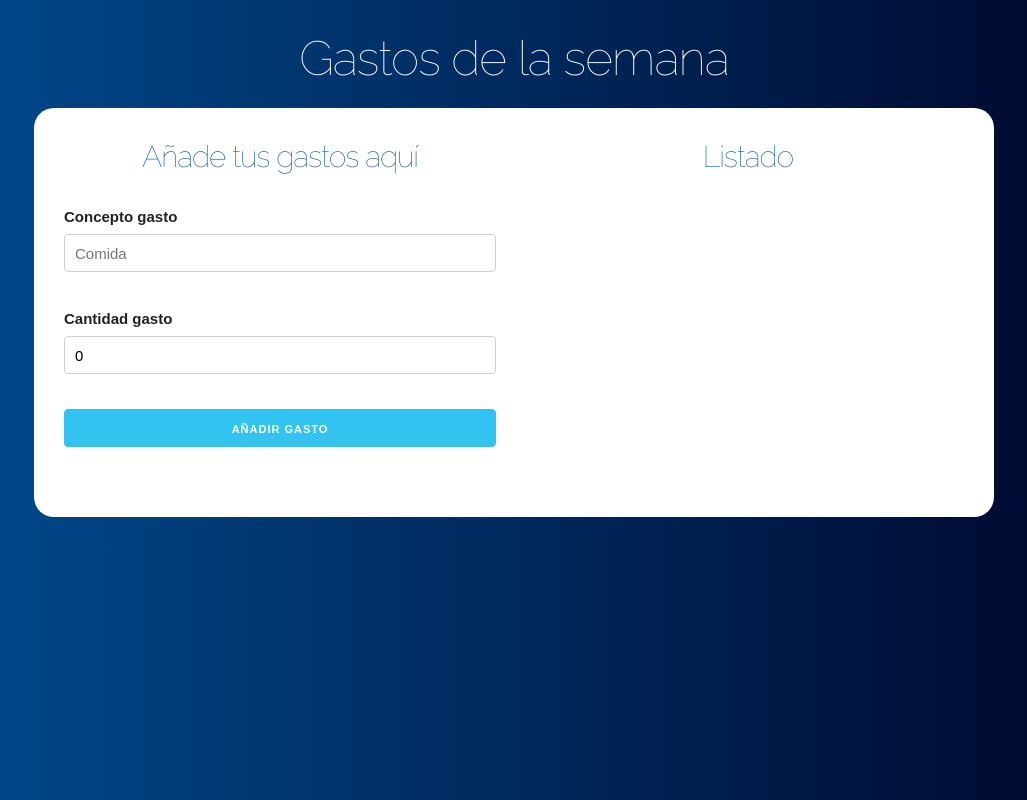
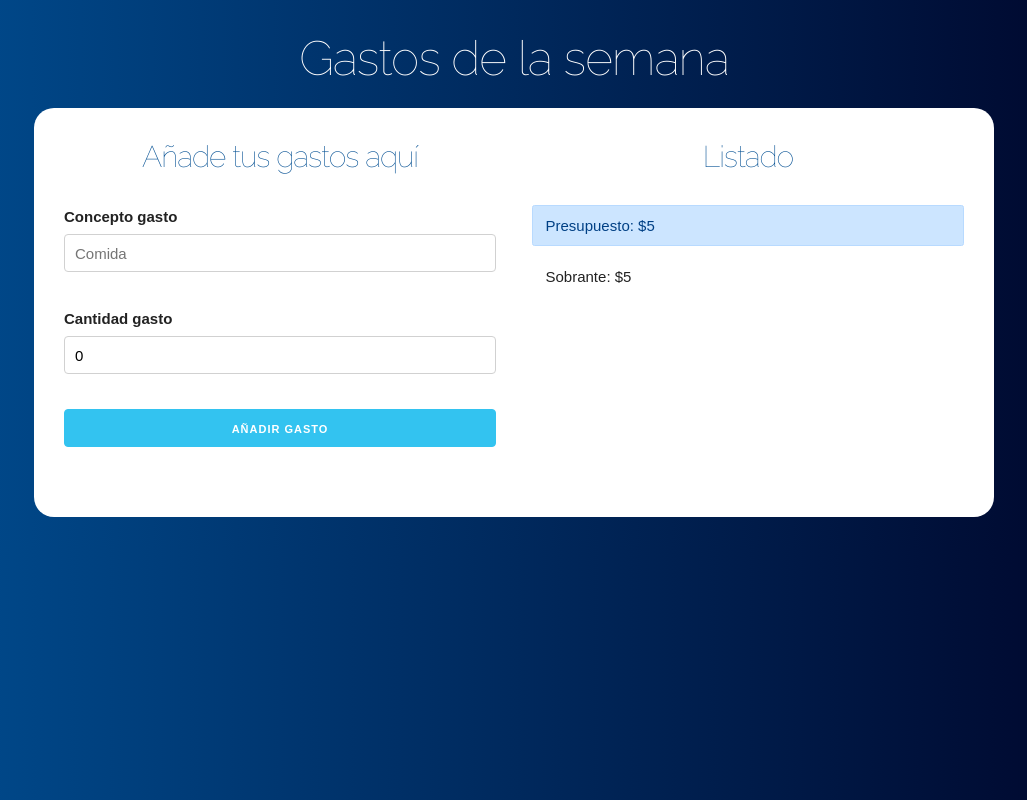
Before and after one commit to LuijoSC/Admin-de-presupuesto, a React (Create React App) app in the folder admin-presupuesto/: page / in a window 1280 px wide. Both pictures are taken after typing "5" into the empty fields and a click on the input "Definir presupuesto". Shown: the whole page, without its empty margins (126-1153 px from the left). Built offline with nearby package versions, Linux system fonts and the light colour scheme.

Commit message:
Added ControlGastos component to show budget and left money

```diff
--- a/admin-presupuesto/src/App.js
+++ b/admin-presupuesto/src/App.js
@@ -2,6 +2,7 @@
 import Pregunta from './components/Pregunta';
 import Formulario from './components/Formulario';
 import Listado from './components/Listado';
+import ControlGastos from './components/ControlGastos';
 
 function App() {
 
@@ -40,6 +41,10 @@
             <Listado
               gastos={gastos}
             />
+            <ControlGastos
+              presupuesto={presupuesto}
+              sobrante={sobrante}
+            />
           </div>
         </div>
         )}
--- /dev/null
+++ b/admin-presupuesto/src/components/ControlGastos.js
@@ -0,0 +1,16 @@
+import React, {Fragment} from 'react';
+
+const ControlGastos = ({presupuesto, sobrante}) => {
+    return (
+        <Fragment>
+            <div className="alert alert-primary">
+                Presupuesto: ${presupuesto}
+            </div>
+              <div className="alert ">
+                Sobrante: ${sobrante}
+            </div>
+        </Fragment>
+     );
+}
+
+export default ControlGastos;
```
